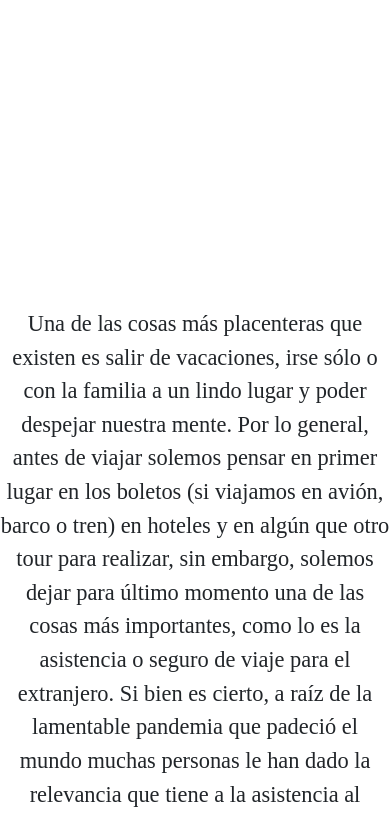
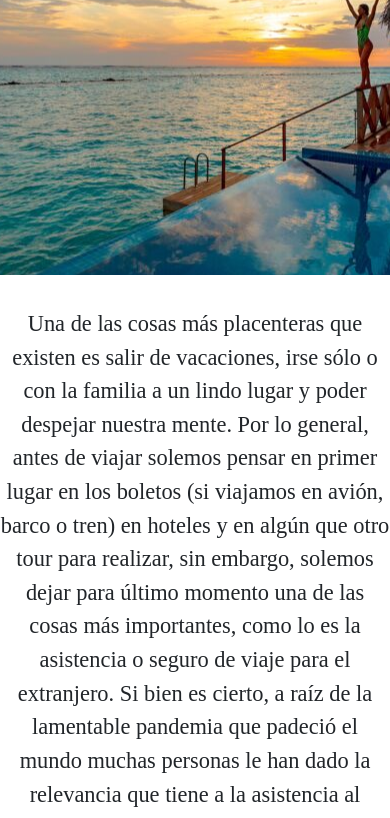
Before and after one commit to Pedrososadesiato/Segunda-Entrega-Coder, a plain HTML site: page index.html in a window 390 px wide. Shown: the part 147-965 px from the top of the page. Drawn offline with nearby package versions, Linux system fonts and the light colour scheme.

Commit message:
cambios finales en el index

```diff
--- a/CSS/index.css
+++ b/CSS/index.css
@@ -9,7 +9,7 @@
     header{
         display: flex;
     flex-direction: column;
-        background-image: url(../imagenes/Imagen\ principal\ de\ una\ playa.jpg);
+        background-image: url(../imagenes/Imagen-principal-de-una-playa.jpg);
         background-repeat: no-repeat;
         background-position: center;
         align-items: space-between;
```
